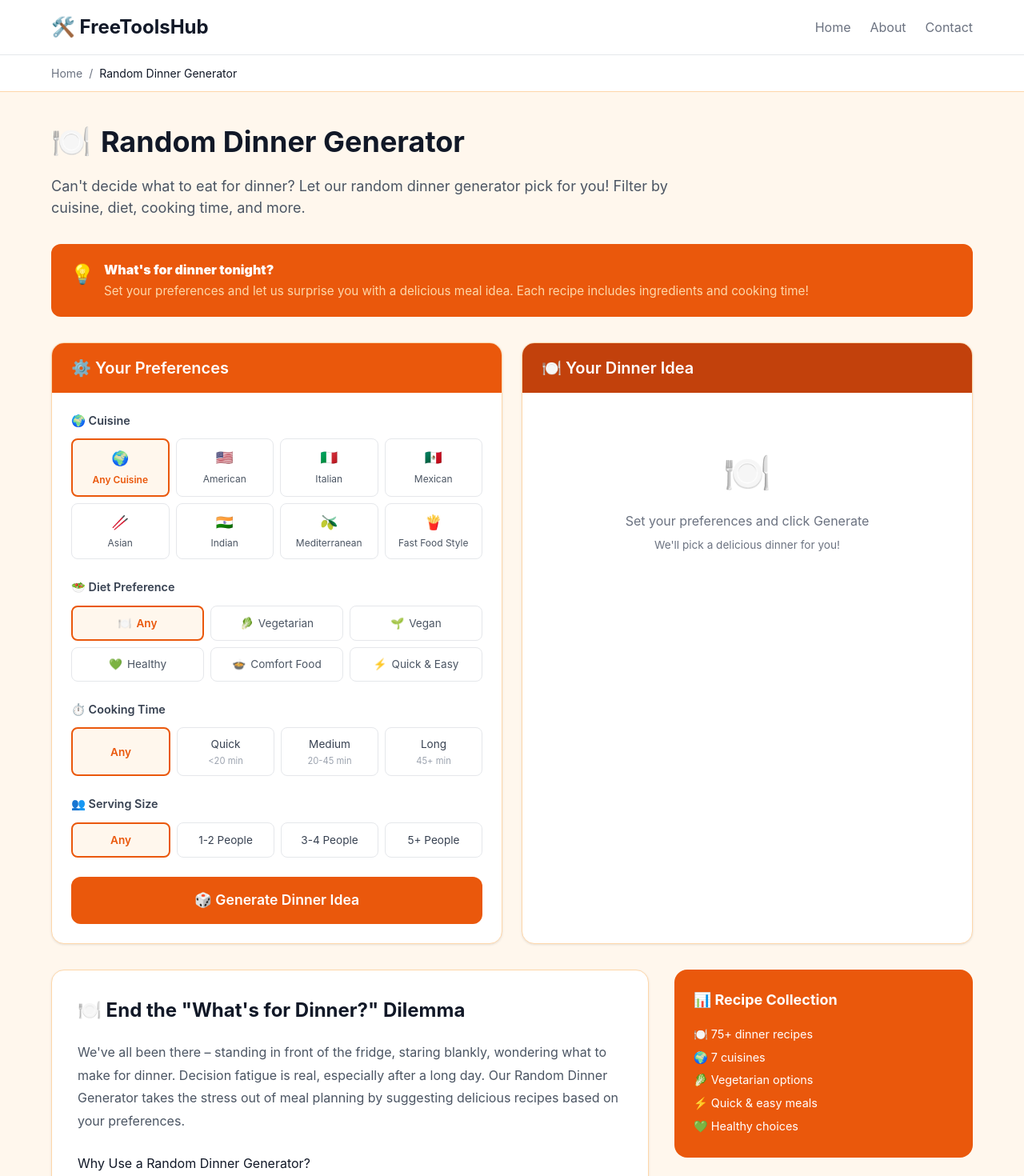
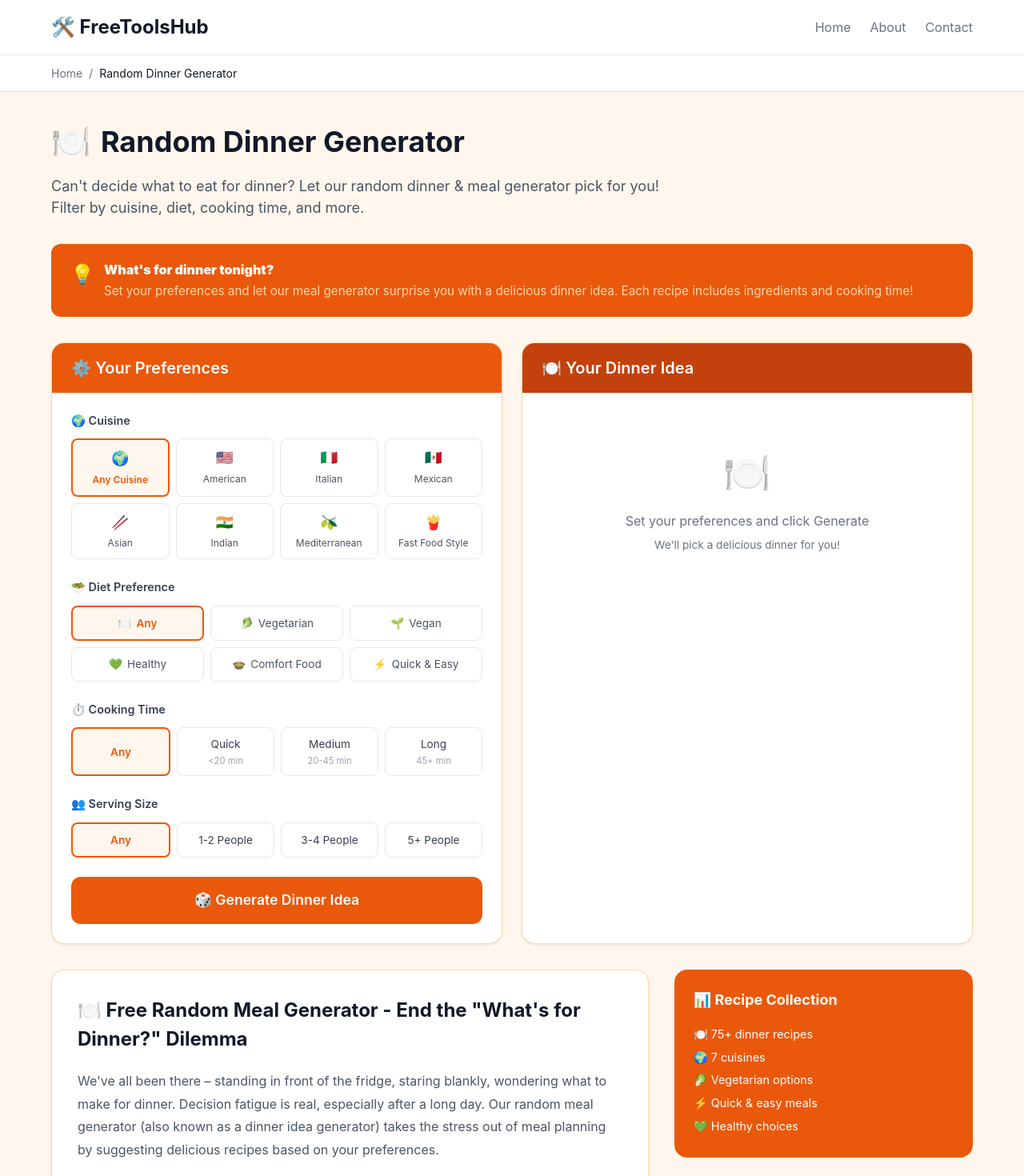
Before and after one commit to kekelele19851224-lgtm/free-tools-hub, a Next.js app: page /random-dinner-generator in a window 1280 px wide. Shown: the top 1470 px of the page at 80% size. Built offline with nearby package versions, Linux system fonts and the light colour scheme.

Commit message:
chore(random-dinner): SEO copy updates for random meal generator

```diff
--- a/app/random-dinner-generator/page.tsx
+++ b/app/random-dinner-generator/page.tsx
@@ -838,6 +838,10 @@ const faqs = [
   {
     question: "Can vegetarians use this generator?",
     answer: "Absolutely! Select 'Vegetarian' or 'Vegan' in the diet filter to see only plant-based recipes. We have a variety of vegetarian options from different cuisines including Italian pasta, Asian stir-fries, Mexican tacos, and more."
+  },
+  {
+    question: "What&apos;s the difference between a dinner generator and a meal generator?",
+    answer: "A dinner generator specifically focuses on evening meal ideas, while a meal generator can suggest food for any time of day. Our tool works as both – primarily designed for dinner ideas but the recipes work great for lunch too. Simply use our random meal generator whenever you need food inspiration!"
   }
 ];
 
@@ -1006,7 +1010,7 @@ export default function RandomDinnerGenerator() {
             </h1>
           </div>
           <p style={{ fontSize: "1.125rem", color: "#4B5563", maxWidth: "800px" }}>
-            Can&apos;t decide what to eat for dinner? Let our random dinner generator pick for you!
+            Can&apos;t decide what to eat for dinner? Let our random dinner &amp; meal generator pick for you!
             Filter by cuisine, diet, cooking time, and more.
           </p>
         </div>
@@ -1025,7 +1029,7 @@ export default function RandomDinnerGenerator() {
                 <strong>What&apos;s for dinner tonight?</strong>
               </p>
               <p style={{ color: "#FED7AA", margin: 0, fontSize: "0.95rem" }}>
-                Set your preferences and let us surprise you with a delicious meal idea. Each recipe includes ingredients and cooking time!
+                Set your preferences and let our meal generator surprise you with a delicious dinner idea. Each recipe includes ingredients and cooking time!
               </p>
             </div>
           </div>
@@ -1380,17 +1384,17 @@ export default function RandomDinnerGenerator() {
           <div style={{ flex: "2", minWidth: "300px" }}>
             <div style={{ backgroundColor: "white", borderRadius: "16px", boxShadow: "0 1px 3px rgba(0,0,0,0.1)", border: "1px solid #FED7AA", padding: "32px" }}>
               <h2 style={{ fontSize: "1.5rem", fontWeight: "bold", color: "#111827", marginBottom: "20px" }}>
-                🍽️ End the &quot;What&apos;s for Dinner?&quot; Dilemma
+                🍽️ Free Random Meal Generator - End the &quot;What&apos;s for Dinner?&quot; Dilemma
               </h2>
 
               <div style={{ color: "#4B5563", lineHeight: "1.8" }}>
                 <p>
                   We&apos;ve all been there – standing in front of the fridge, staring blankly, wondering what to make for dinner.
-                  Decision fatigue is real, especially after a long day. Our Random Dinner Generator takes the stress out of
+                  Decision fatigue is real, especially after a long day. Our random meal generator (also known as a dinner idea generator) takes the stress out of
                   meal planning by suggesting delicious recipes based on your preferences.
                 </p>
 
-                <h3 style={{ color: "#111827", marginTop: "24px", marginBottom: "12px" }}>Why Use a Random Dinner Generator?</h3>
+                <h3 style={{ color: "#111827", marginTop: "24px", marginBottom: "12px" }}>Why Use a Random Meal Generator?</h3>
                 <div style={{
                   backgroundColor: "#FFF7ED",
                   padding: "20px",
```
